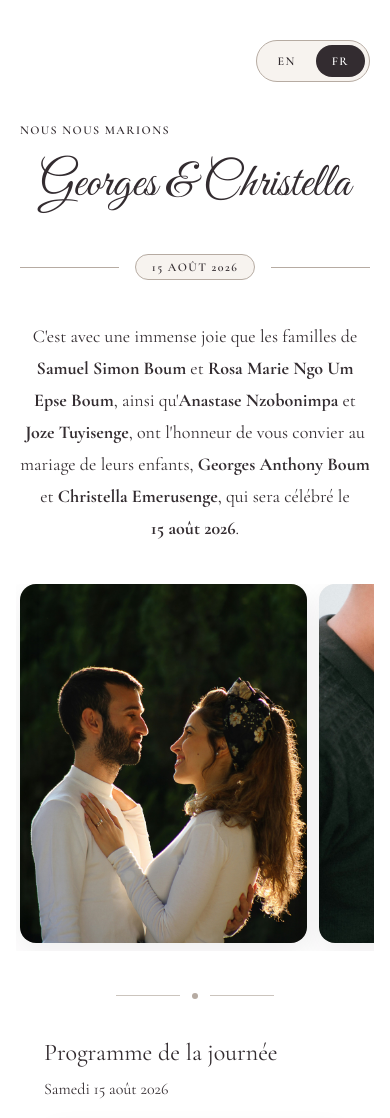
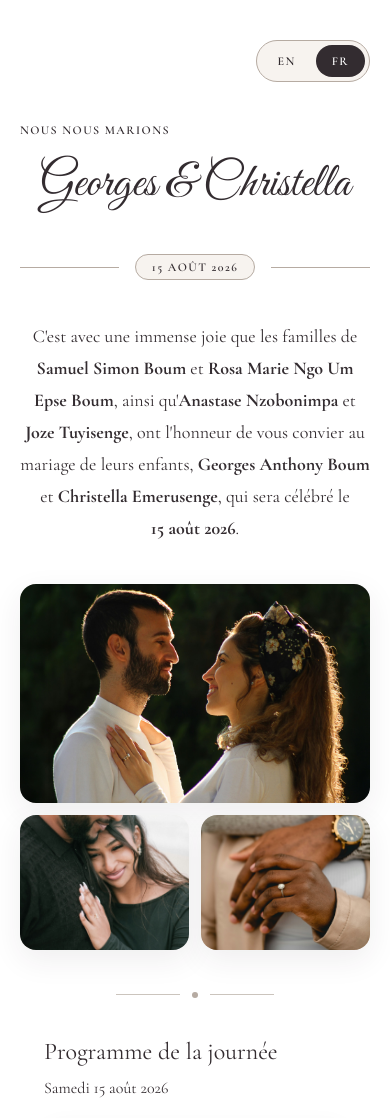
Before and after one commit to Freshafro/wedding-invitation, a Next.js app: page / in a window 390 px wide. Shown: the top 1118 px of the page. Built offline with nearby package versions, Linux system fonts and the light colour scheme.

Commit message:
Changed image layout for mobile

```diff
--- a/app/page.tsx
+++ b/app/page.tsx
@@ -131,7 +131,8 @@ export default function Home() {
           <p className="font-display text-lg leading-8 sm:text-xl text-center">{t.announcement}</p>
 
           <div className="space-y-4">
-            <div className="sm:hidden">
+            {/* Mobile-specific horizontal snap gallery is temporarily disabled for testing. */}
+            {/* <div className="sm:hidden">
               <div className="-mx-1 flex snap-x snap-mandatory gap-3 overflow-x-auto px-1 pb-2 [scrollbar-width:none] [&::-webkit-scrollbar]:hidden">
                 {photoImagePaths.slice(0, 3).map((src, index) => (
                   <figure
@@ -149,9 +150,9 @@ export default function Home() {
                   </figure>
                 ))}
               </div>
-            </div>
+            </div> */}
 
-            <div className="hidden w-full space-y-3 sm:block">
+            <div className="w-full space-y-3">
               <figure className="relative aspect-[16/10] overflow-hidden rounded-2xl bg-[var(--surface-soft)] shadow-[0_10px_30px_rgba(51,44,48,0.08)] sm:aspect-[16/9]">
                 <Image
                   src={photoImagePaths[0]}
```
